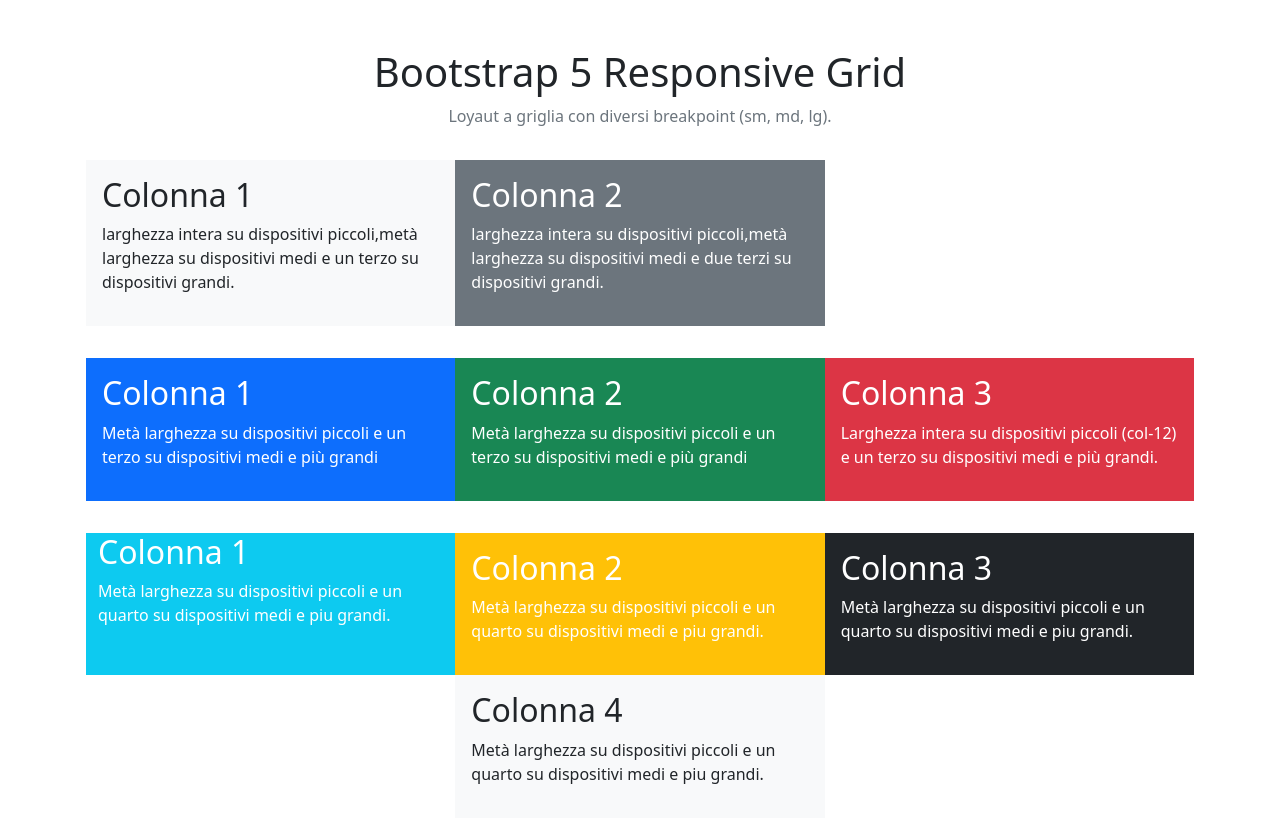
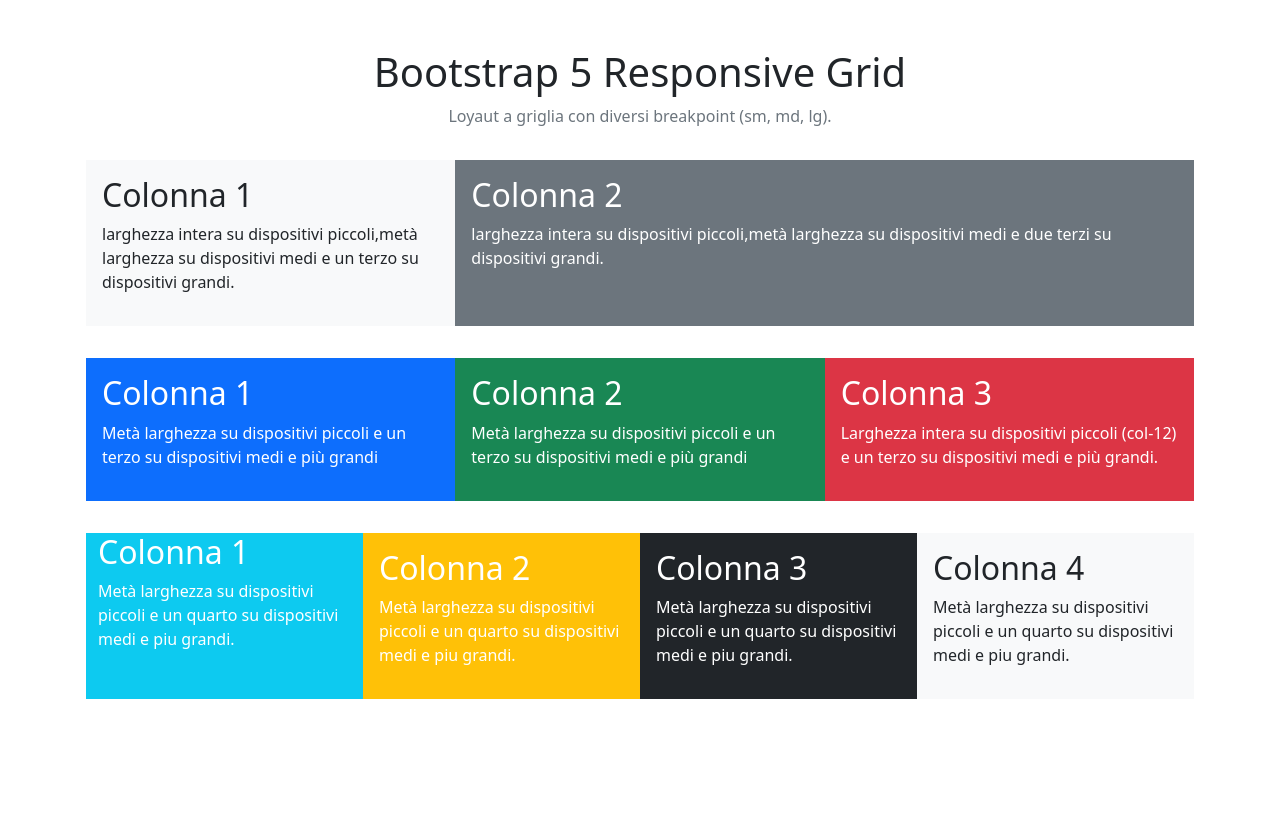
Before and after one commit to GennaroBuonomo/htmlcss-bootstrap-layout, a plain HTML site: page index.html in a window 1280 px wide. After the commit the page ends 800 px from the top, so only its background shows below. Drawn offline with nearby package versions, Linux system fonts and the light colour scheme.

Commit message:
[Add] fine responsive

```diff
--- a/index.html
+++ b/index.html
@@ -35,7 +35,7 @@
               grandi.</p>
           </div>
         </div>
-        <div class="col-12 col-md-6 col-lg-4 bg-secondary text-white p-3">
+        <div class="col-12 col-md-6 col-lg-8 bg-secondary text-white p-3">
           <h2>Colonna 2</h2>
           <p>larghezza intera su dispositivi piccoli,metà larghezza su dispositivi medi e due terzi
             su dispositivi
@@ -57,19 +57,19 @@
         </div>
       </div>
       <div class="row justify-content-center p-3">
-        <div class="col-6 col-md-3 col-lg-4 text-white bg-info">
+        <div class="col-6 col-md-3 col-lg-3 text-white bg-info">
           <h2>Colonna 1</h2>
           <p>Metà larghezza su dispositivi piccoli e un quarto su dispositivi medi e piu grandi.</p>
         </div>
-        <div class="col-6 col-md-3 col-lg-4 text-white bg-warning p-3">
+        <div class="col-6 col-md-3 col-lg-3 text-white bg-warning p-3">
           <h2>Colonna 2</h2>
           <p>Metà larghezza su dispositivi piccoli e un quarto su dispositivi medi e piu grandi.</p>
         </div>
-        <div class="col-6 col-md-3 col-lg-4 bg-dark text-white p-3">
+        <div class="col-6 col-md-3 col-lg-3 bg-dark text-white p-3">
           <h2>Colonna 3</h2>
           <p>Metà larghezza su dispositivi piccoli e un quarto su dispositivi medi e piu grandi.</p>
         </div>
-        <div class="col-6 col-md-3 col-lg-4 bg-light p-3">
+        <div class="col-6 col-md-3 col-lg-3 bg-light p-3">
           <div>
             <h2>Colonna 4</h2>
             <p>Metà larghezza su dispositivi piccoli e un quarto su dispositivi medi e piu grandi.</p>
```
